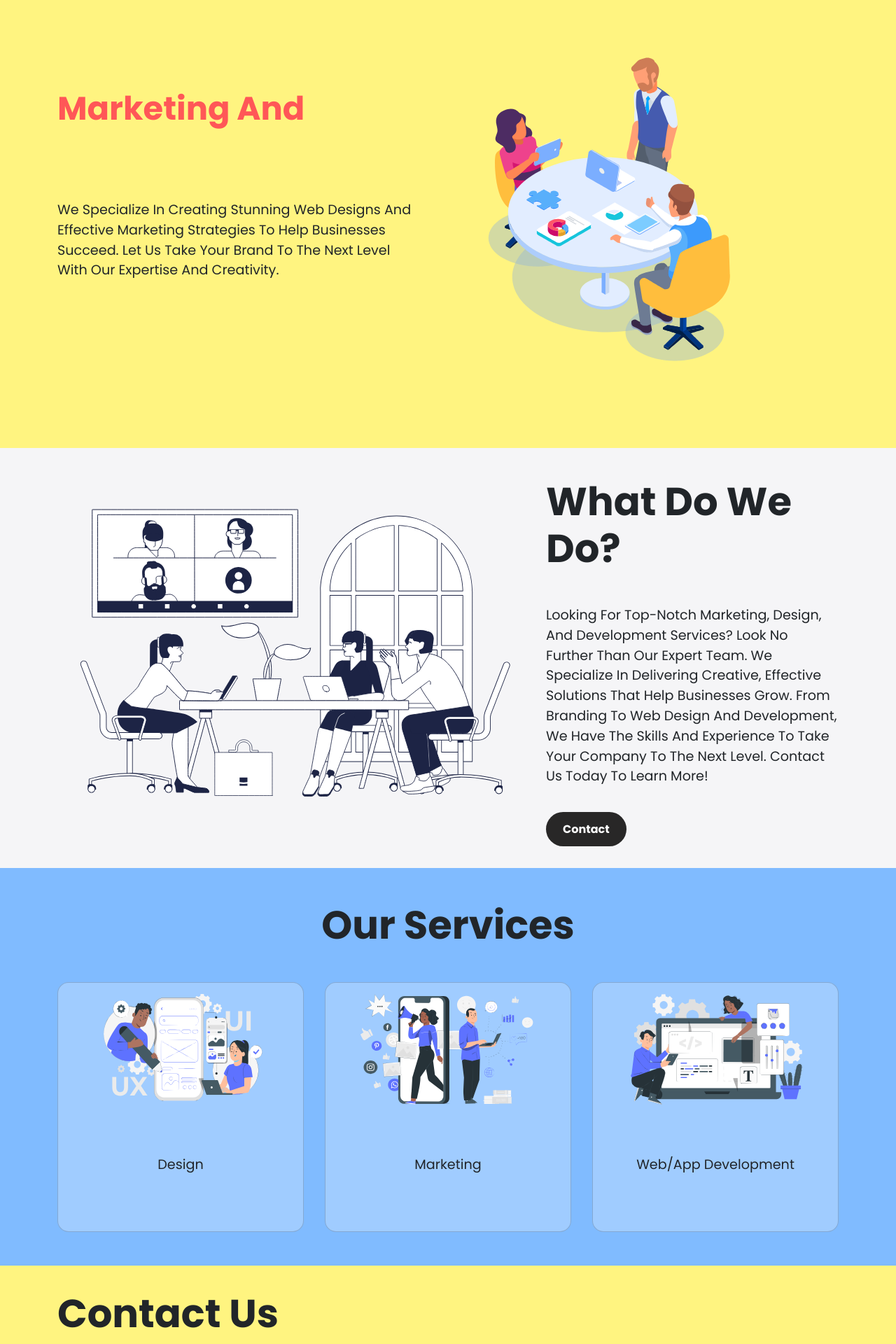
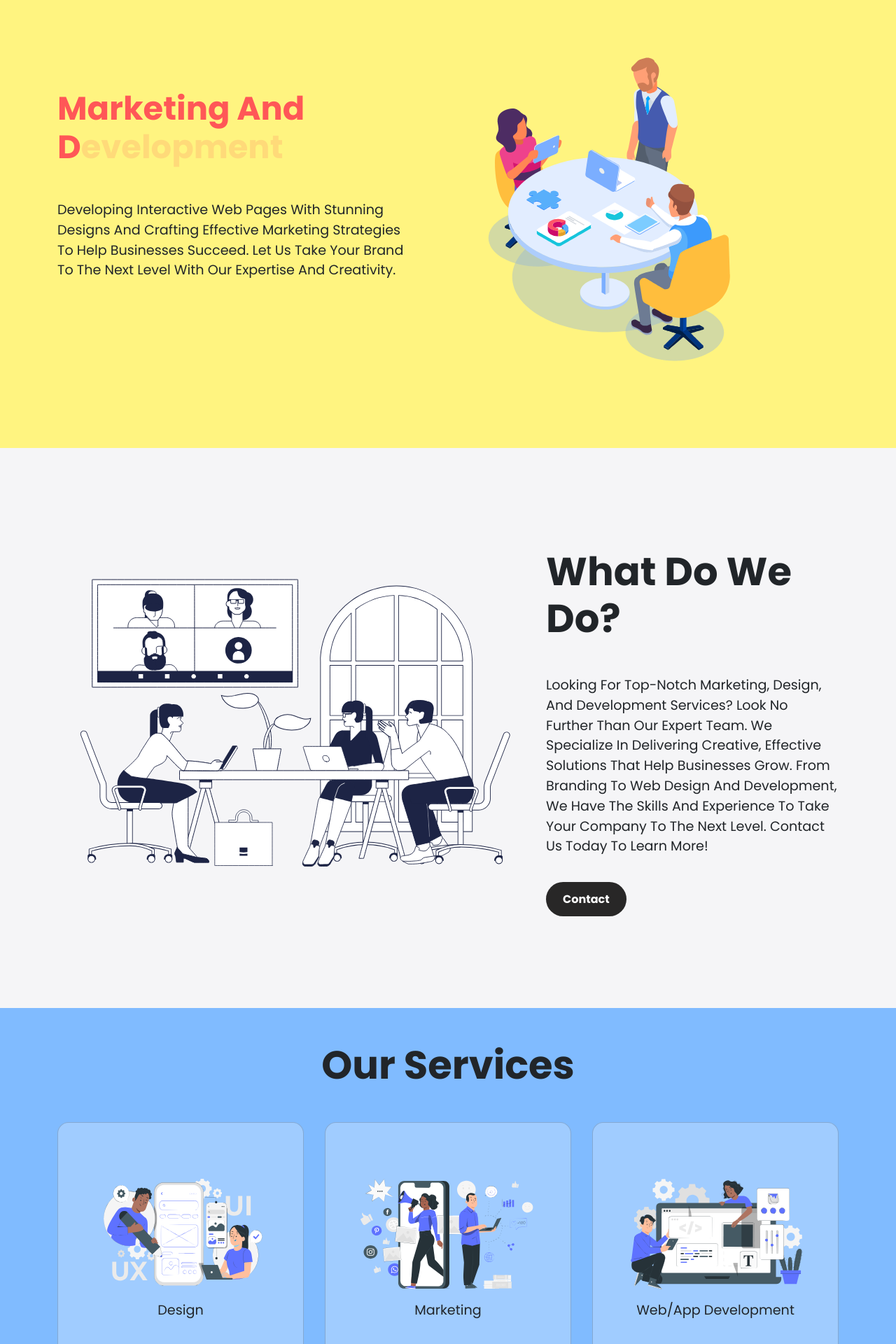
Before and after one commit to WeAtPixelUp/pixelUp, a Next.js app: page / in a window 1280 px wide. Shown: the part 160-2080 px from the top of the page at 70% size. Built offline with nearby package versions, Linux system fonts and the light colour scheme.

Commit message:
minor changes

```diff
--- a/src/app/(homepage)/page.tsx
+++ b/src/app/(homepage)/page.tsx
@@ -50,7 +50,7 @@ const Index = () => {
     },
   ];
 
-  const heroTitles = ["Design", "Development"];
+  const heroTitles = ["esign", "evelopment"];
 
   const textVariants = {
     initial: { opacity: 0, y: 20 },
@@ -63,13 +63,13 @@ const Index = () => {
         <div className="homepage__hero container d-flex justify-content-between align-items-center">
           <div className="homepage__hero__content-box">
             <h1 className="heading-primary--red">
-              Marketing and{" "}
+              Marketing and d
               <motion.span
                 key={heroTitles[index]}
                 initial="initial"
                 animate="animate"
                 variants={textVariants}
-                transition={{ duration: 0.6, delay: 0.6 }}
+                transition={{ duration: 2, delay: 2 }}
                 onAnimationComplete={() =>
                   setIndex((prevIndex: number) => (prevIndex === 0 ? 1 : 0))
                 }
@@ -79,9 +79,10 @@ const Index = () => {
               </motion.span>
             </h1>
             <p className="paragraph-primary">
-              We specialize in creating stunning web designs and effective
-              marketing strategies to help businesses succeed. Let us take your
-              brand to the next level with our expertise and creativity.
+              Developing interactive web pages with stunning designs and
+              crafting effective marketing strategies to help businesses
+              succeed. Let us take your brand to the next level with our
+              expertise and creativity.
             </p>
           </div>
           <div className="homepage__hero__img-box">
@@ -125,18 +126,20 @@ const Index = () => {
                 key={service.id}
               >
                 <div
-                  className="card text-center"
+                  className="card text-center homepage__services--hover-effect"
                   style={{
                     width: "22rem",
                     backgroundColor: "rgba(255, 255, 255, 0.25)",
                     borderRadius: "1rem",
-                    padding: "1rem",
+                    padding: "2rem 0",
                     cursor: "pointer",
                   }}
                 >
-                  <span className="card-img-top">{service.img}</span>
-                  <div className="card-body mt-2">
-                    <p className="paragraph-primary">{service.service}</p>
+                  <span className="card-img-top mt-5">{service.img}</span>
+                  <div className="card-body">
+                    <p className="paragraph-primary--services">
+                      {service.service}
+                    </p>
                   </div>
                 </div>
               </Link>
--- a/src/app/(homepage)/style.css
+++ b/src/app/(homepage)/style.css
@@ -12,6 +12,7 @@
   background: var(--color-tertiary);
   display: flex;
   align-items: center;
+  height: 100vh;
 }
 /* homepage doing css ends here */
 
@@ -20,12 +21,22 @@
   background: var(--color-quarternary);
   text-align: center;
   padding: 3rem 0;
+  height: 100vh;
+}
+
+.homepage__services--hover-effect {
+  transition: all 0.2s ease-out;
+}
+
+.homepage__services--hover-effect:hover {
+  transform: scale(1.08);
 }
 /* homepage services css ends here */
 
 /* homepage contact css starts here */
 .section-four {
   background: var(--color-primary);
+  height: 100vh;
 }
 
 .homepage__contact__content-box form input,
@@ -47,7 +58,7 @@
   font-family: var(--font-style-regular);
 }
 
-.homepage__contact__content-box form textarea{
+.homepage__contact__content-box form textarea {
   margin-bottom: 3rem;
 }
 /* homepage contact css ends here */
--- a/src/app/globals.css
+++ b/src/app/globals.css
@@ -95,6 +95,12 @@ body {
   margin: 3rem 0;
 }
 
+.paragraph-primary--services {
+  font-family: var(--font-style-regular);
+  font-size: 1.2rem;
+  text-transform: capitalize;
+}
+
 .paragraph-primary--red {
   font-family: var(--font-style-regular);
   font-size: 1.2rem;
```
